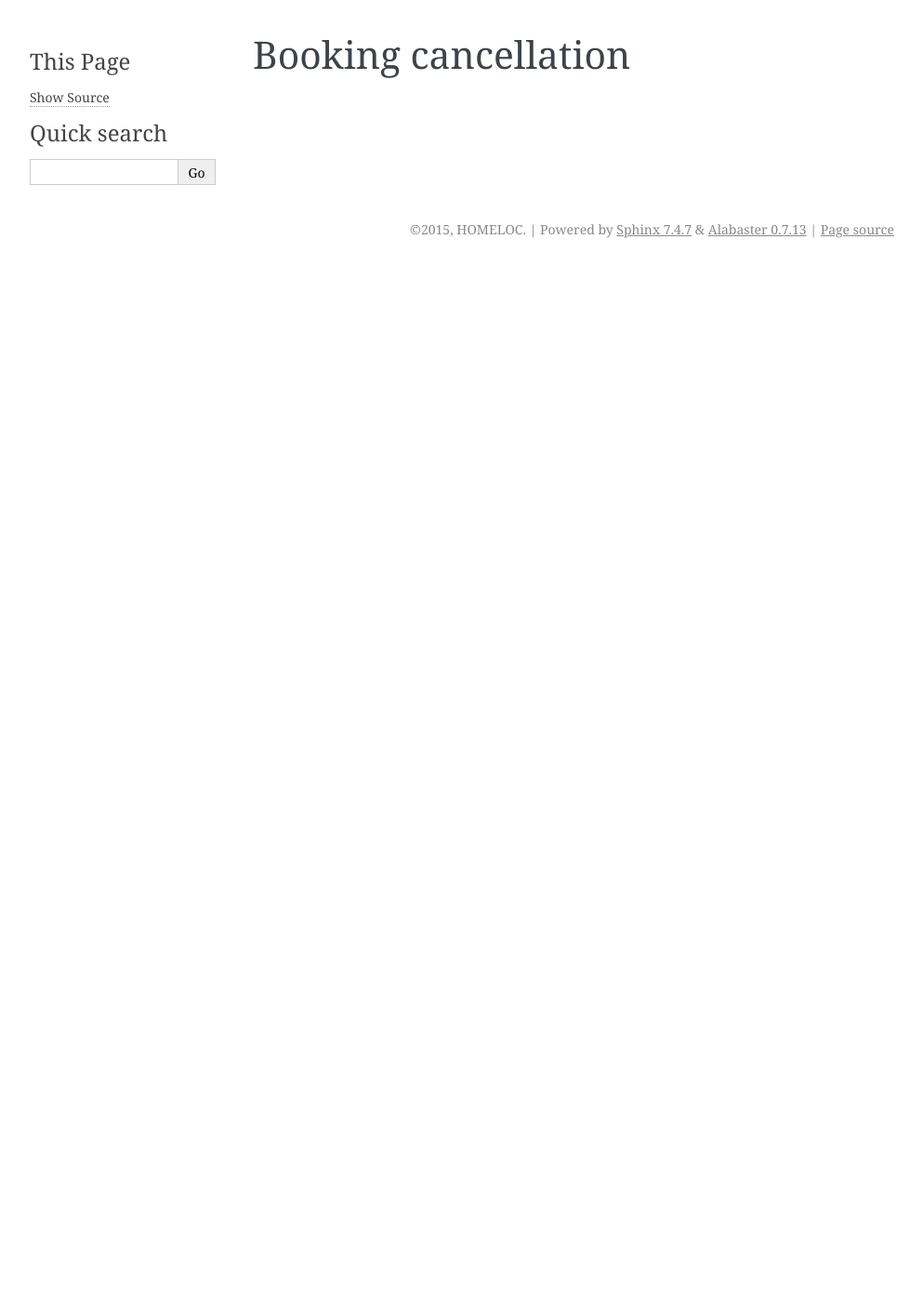
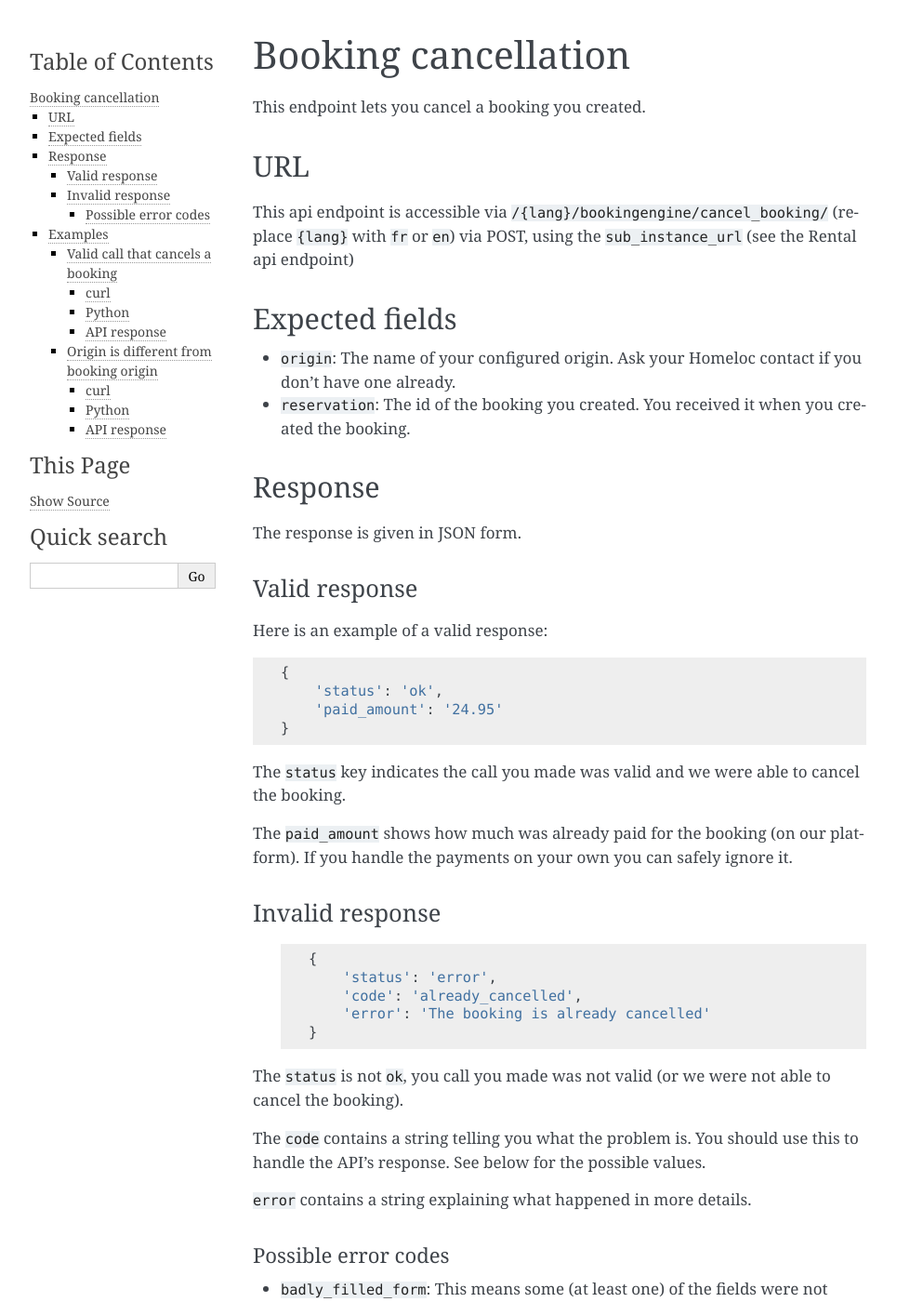
Before and after one commit to Homeloc/doc-api, a Sphinx documentation site: the page built from docs/cancellation.rst, in a window 1280 px wide and 1400 px high. Shown: the whole window at 93% size, without its empty margins (148-1141 px from the left). Built offline with Sphinx 7.4.7, drawn with Linux system fonts in a browser that asks for light colours; some of the changed text lies outside the part shown.

Commit message:
Added cancellation page

```diff
--- a/docs/cancellation.rst
+++ b/docs/cancellation.rst
@@ -1,2 +1,141 @@
 Booking cancellation
 ====================
+
+This endpoint lets you cancel a booking you created.
+
+
+URL
+###
+
+This api endpoint is accessible via ``/{lang}/bookingengine/cancel_booking/`` (replace ``{lang}`` with ``fr`` or ``en``) via POST, using the ``sub_instance_url`` (see the Rental api endpoint)
+
+
+Expected fields
+###############
+
+* ``origin``: The name of your configured origin. Ask your Homeloc contact if you don't have one already.
+
+* ``reservation``: The id of the booking you created. You received it when you created the booking.
+
+
+Response
+########
+
+The response is given in JSON form.
+
+
+Valid response
+**************
+
+Here is an example of a valid response::
+
+    {
+        'status': 'ok',
+        'paid_amount': '24.95'
+    }
+
+The ``status`` key indicates the call you made was valid and we were able to cancel the booking.
+
+The ``paid_amount`` shows how much was already paid for the booking (on our platform). If you handle the payments on your own you can safely ignore it.
+
+
+Invalid response
+****************
+ ::
+
+    {
+        'status': 'error',
+        'code': 'already_cancelled',
+        'error': 'The booking is already cancelled'
+    }
+
+The ``status`` is not ``ok``, you call you made was not valid (or we were not able to cancel the booking).
+
+The ``code`` contains a string telling you what the problem is. You should use this to handle the API's response. See below for the possible values.
+
+``error`` contains a string explaining what happened in more details.
+
+
+Possible error codes
+--------------------
+
+* ``badly_filled_form``: This means some (at least one) of the fields were not properly filled. In this case, the ``error`` of the response contains a list of the badly filled fields.
+
+* ``origin_unknown``: The origin you gave us does not match any origin on our side.
+
+* ``wrong_origin``: The origin you gave us does not match the origin of the booking you specified.
+
+* ``already_cancelled``: The booking you are trying to cancel is already cancelled.
+
+
+Examples
+########
+
+
+Valid call that cancels a booking
+*********************************
+
+curl
+----
+ ::
+
+    curl 'https://example.homelocpay.net/en/bookingengine/cancel_booking' --data 'reservation=221&origin=My+Partner+Name'
+
+
+Python
+------
+ ::
+
+    import requests
+
+    response = requests.post(
+        'https://example.homelocpay.net/en/bookingengine/cancel_booking',
+        data={
+            'reservation': 221,
+            'origin': 'My Partner Name',
+        }
+    )
+
+API response
+------------
+ ::
+
+    {
+        'status': 'ok',
+        'paid_amount': '22.10'
+    }
+
+
+
+Origin is different from booking origin
+***************************************
+
+curl
+----
+ ::
+
+    curl 'https://example.homelocpay.net/en/bookingengine/cancel_booking' --data 'reservation=221&origin=Some+Other+Origin'
+
+Python
+------
+ ::
+
+    import requests
+
+    response = requests.post(
+        'https://example.homelocpay.net/en/bookingengine/cancel_booking',
+        data={
+            'reservation': 221,
+            'origin': 'Some other origin',
+        }
+    )
+
+API response
+------------
+ ::
+
+    {
+        'status': 'error',
+        'code': 'wrong_origin',
+        'error': 'You can only cancel reservations with the same origin as the one you provided'
+    }
```
